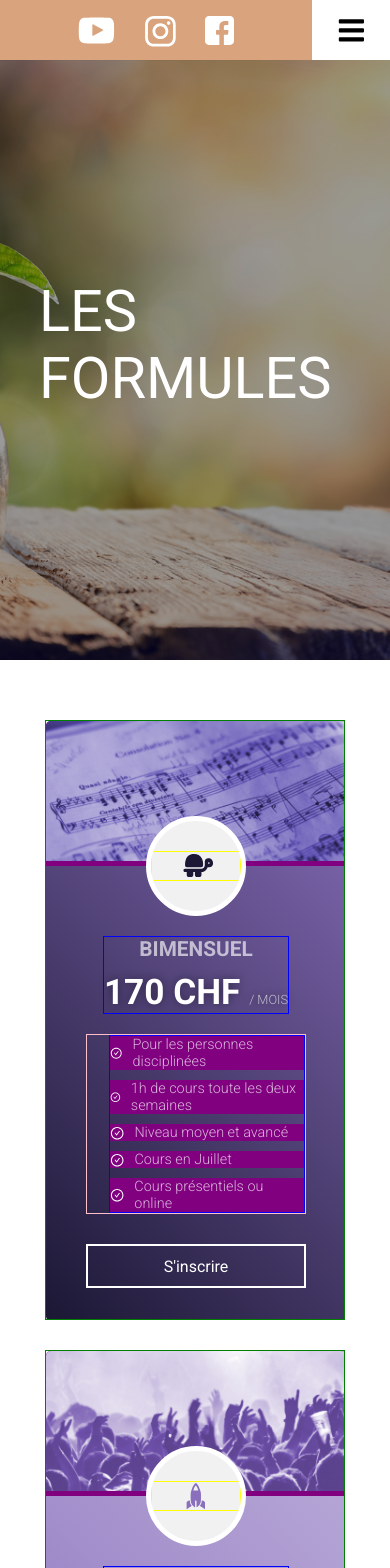
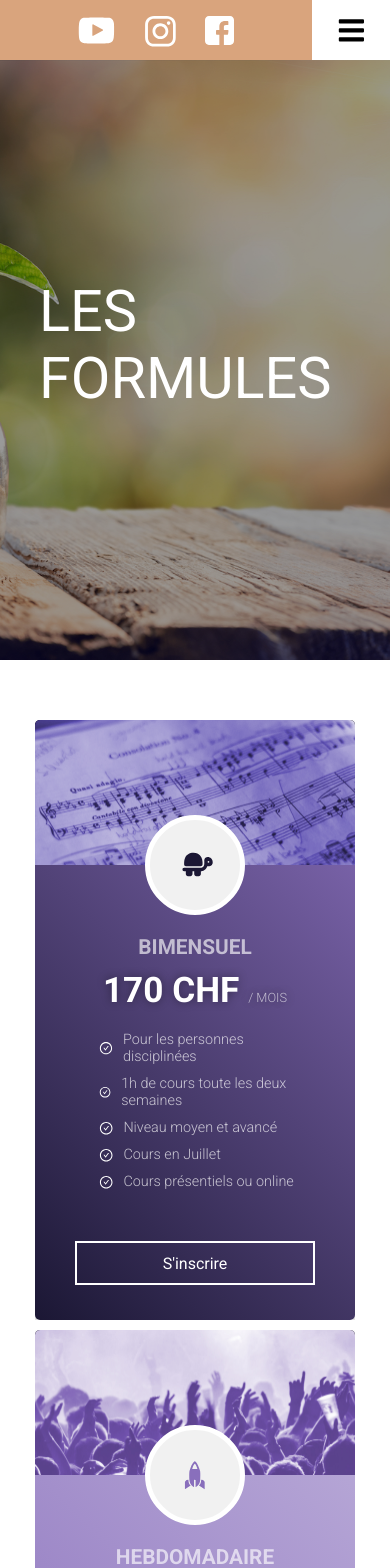
Before and after one commit to Cap0n3/VoiceUp, a React (Create React App) app: page /tarifs in a window 390 px wide. Shown: the top 1568 px of the page. Built offline with nearby package versions, Linux system fonts and the light colour scheme.

Commit message:
Corrected responsive cards

```diff
--- a/src/components/PriceCard/PriceCard.style.js
+++ b/src/components/PriceCard/PriceCard.style.js
@@ -3,7 +3,8 @@ import { VoiceUpColors } from "../../colors";
 import { FONT_SIZES } from "../../globalVars";
 
 // === Card size === //
-const cardWidth = 380;
+const cardWidthPercent = 26;
+const cardWidthMobilePercent = 60;
 const cardMediumWidth = 330;
 const cardSmallWidth = 300;
 const cardHeight = 600;
@@ -12,7 +13,7 @@ const circleSize = 100;
 const circleIconHeight = 30;
 
 // DEBUG
-const DEBUG = true;
+const DEBUG = false;
 
 // === Animations === //
 const launch = keyframes`
@@ -36,16 +37,14 @@ const spin = keyframes`
 
 // === Card Styles === //
 export const CardContainer = styled.div`
-    width: ${cardWidth}px;
+    width: ${cardWidthPercent}%;
+    min-width: 320px;
     height: ${cardHeight}px;
     overflow: hidden;
     ${DEBUG ? "border: 1px solid green;" : ""}
 
-    @media only screen and (max-width: 1280px) and (min-width: 1024px) {
-        width: ${cardMediumWidth}px;
-    }
-    @media only screen and (max-width: 1024px) {
-        width: ${cardSmallWidth}px;
+    @media screen and (max-width: 1024px) {
+        width: ${cardWidthMobilePercent}%;
     }
 `;
 
@@ -54,7 +53,7 @@ export const PCard = styled.div`
     display: flex;
     flex-direction: column;
     margin-top: 100%;
-    width: ${cardWidth}px;
+    width: 100%;
     height: ${cardHeight}px;
     border-radius: 5px;
     box-shadow: 0px 17px 46px -10px #777777;
@@ -68,14 +67,6 @@ export const PCard = styled.div`
     &.active {
         opacity: 1;
         margin-top: 0;
-    }
-
-    @media only screen and (max-width: 1280px) and (min-width: 1024px) {
-        width: ${cardMediumWidth}px;
-    }
-
-    @media only screen and (max-width: 1024px) {
-        width: ${cardSmallWidth}px;
     }
 `;
 
@@ -99,7 +90,10 @@ export const CardHeader = styled.div`
 export const InnerCircle = styled.div`
     position: absolute;
     top: ${cardHeadHeight - (circleSize + 5)}px;
-    left: ${(cardWidth - circleSize) / 2}px; /* Center circle */
+    left: 0;
+    right: 0;
+    margin-left: auto;
+    margin-right: auto;
     border: 5px solid white;
     width: ${circleSize}px;
     height: ${circleSize}px;
@@ -107,14 +101,6 @@ export const InnerCircle = styled.div`
     background-color: ${VoiceUpColors.lightGrey};
     overflow: hidden;
     z-index: 10;
-
-    @media only screen and (max-width: 1280px) and (min-width: 1024px) {
-        left: ${(cardMediumWidth - circleSize) / 2}px; /* Center circle */
-    }
-
-    @media only screen and (max-width: 1024px) {
-        left: ${(cardSmallWidth - circleSize) / 2}px; /* Center circle */
-    }
 `;
 
 export const IconWrapper = styled.div`
--- a/src/pages/Pricing/Pricing.style.js
+++ b/src/pages/Pricing/Pricing.style.js
@@ -15,14 +15,9 @@ export const PricingSection = styled.section`
     overflow: hidden;
     ${DEBUG ? "background-color: lightblue;" : ""}
 
-    @media only screen and (max-width: 1280px) {
+    @media only screen and (max-width: 1024px) {
+        flex-direction: column;
         gap: 10px;
-    }
-
-    /* To keep cards in line as long as possible */
-    @media only screen and (max-width: 945px) {
-        flex-direction: column;
-        gap: 30px;
     }
 `;
 
```
